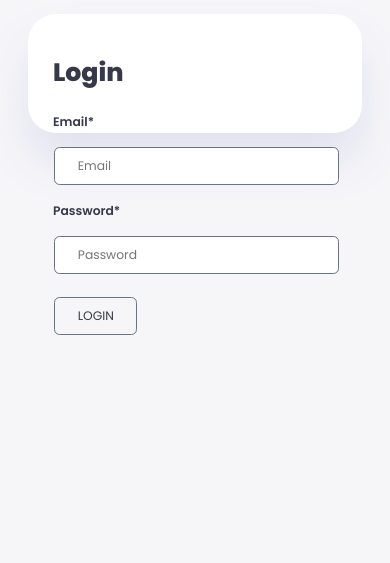
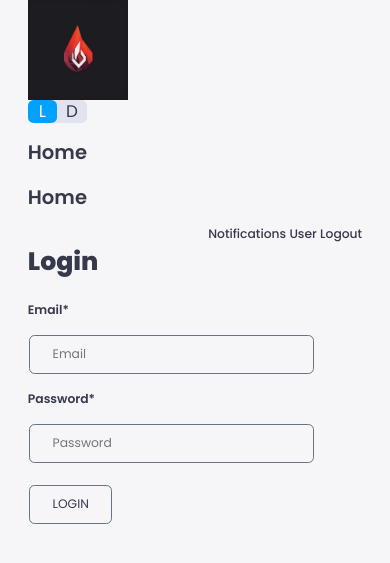
Before and after one commit to rodneygauna/emberstone, a Flask app: page /login in a window 390 px wide. Shown: the top 563 px of the page. Run offline with Flask 3, Linux system fonts and the light colour scheme; some libraries are stand-ins or nearby versions.

Commit message:
rethinking through the layout and design

```diff
--- a/src/static/css/custom.css
+++ b/src/static/css/custom.css
@@ -1,161 +1,6 @@
 /* Navigation - Sidebar */
-aside {
+.card {
     height: 100vh;
-}
-
-aside .toggle {
-    display: flex;
-    align-items: center;
-    justify-content: space-between;
-    margin-top: 1.4rem;
-}
-
-aside .toggle .logo {
-    display: flex;
-    gap: 0.5rem;
-}
-
-aside .toggle .logo img {
-    width: 2rem;
-    height: 2rem;
-}
-
-aside .toggle .close {
-    padding-right: 1rem;
-    display: none;
-}
-
-aside .sidebar {
-    display: flex;
-    flex-direction: column;
-    background-color: var(--color-white);
-    box-shadow: var(--box-shadow);
-    border-radius: 15px;
-    height: 88vh;
-    position: relative;
-    top: 1.5rem;
-    transition: all 0.3s ease;
-}
-
-aside .sidebar:hover {
-    box-shadow: none;
-}
-
-aside .sidebar a {
-    display: flex;
-    align-items: center;
-    color: var(--color-info-dark);
-    height: 3.7rem;
-    gap: 1rem;
-    position: relative;
-    margin-left: 2rem;
-    transition: all 0.3s ease;
-}
-
-aside .sidebar a span {
-    font-size: 1.6rem;
-    transition: all 0.3s ease;
-}
-
-aside .sidebar a:last-child {
-    position: absolute;
-    bottom: 2rem;
-    width: 100%;
-}
-
-aside .sidebar a.active {
-    width: 100%;
-    color: var(--color-primary);
-    background-color: var(--color-light);
-    margin-left: 0;
-}
-
-aside .sidebar a.active::before {
-    content: '';
-    width: 6px;
-    height: 18px;
-    background-color: var(--color-primary);
-}
-
-aside .sidebar a.active span {
-    color: var(--color-primary);
-    margin-left: calc(1rem - 3px);
-}
-
-aside .sidebar a:hover {
-    color: var(--color-primary);
-}
-
-aside .sidebar a:hover span {
-    margin-left: 0.6rem;
-}
-
-@media screen and (max-width: 1200px) {
-
-    aside .logo h2 {
-        display: none;
-    }
-
-    aside .sidebar h3 {
-        display: none;
-    }
-
-    aside .sidebar a {
-        width: 5.6rem;
-    }
-
-    aside .sidebar a:last-child {
-        position: relative;
-        margin-top: 1.8rem;
-    }
-}
-
-@media screen and (max-width: 768px) {
-
-    aside {
-        position: fixed;
-        background-color: var(--color-white);
-        width: 15rem;
-        z-index: 3;
-        box-shadow: 1rem 3rem 4rem var(--color-light);
-        height: 100vh;
-        left: -100%;
-        display: none;
-        animation: showMenu 0.4s ease forwards;
-    }
-
-    @keyframes showMenu {
-        to {
-            left: 0;
-        }
-    }
-
-    aside .logo {
-        margin-left: 1rem;
-    }
-
-    aside .logo h2 {
-        display: inline;
-    }
-
-    aside .sidebar h3 {
-        display: inline;
-    }
-
-    aside .sidebar a {
-        width: 100%;
-        height: 3.4rem;
-    }
-
-    aside .sidebar a:last-child {
-        position: absolute;
-        bottom: 5rem;
-    }
-
-    aside .toggle .close {
-        display: inline-block;
-        cursor: pointer;
-    }
 }
 
 /* Button Group */
--- a/src/static/css/zesty.css
+++ b/src/static/css/zesty.css
@@ -473,7 +473,7 @@ pre > code {
 /* Cards
 --------------------------- */
 .card {
-    background-color: var(--color-white);
+    background-color: var(--color-background);
     padding: var(--card-padding);
     border-radius: var(--card-border-radius);
     margin-top: 1rem;
@@ -592,7 +592,7 @@ input[type="tel"],
 textarea,
 select {
     padding: 0.8rem 1.6rem;
-    background-color: var(--color-white);
+    background-color: var(--color-background);
     border-radius: var(--border-radius-1);
     border: 1px solid var(--color-dark-variant);
     box-sizing: border-box;
--- a/src/templates/base.html
+++ b/src/templates/base.html
@@ -12,17 +12,18 @@
         {% include 'flash.html' %}
         <!-- Flash Banners - End -->
         <div class="row">
-          <div class="one-third column">
+          <div class="two columns">
             <!-- Navbar - Start -->
             {% include 'navigation.html' %}
             <!-- Navbar - End -->
           </div>
-          <div class="two-third column">
-            <div class="card">
-              <!-- Content - Start -->
-              {% block content %}{% endblock content %}
-              <!-- Content - End -->
-            </div>
+          <div class="ten columns">
+            <!-- Top Nav - Start -->
+            <div class="row">{% include 'topnav.html' %}</div>
+            <!-- Top Nav - End -->
+            <!-- Content - Start -->
+            {% block content %}{% endblock content %}
+            <!-- Content - End -->
           </div>
         </div>
       </main>
--- a/src/templates/navigation.html
+++ b/src/templates/navigation.html
@@ -1,19 +1,24 @@
 {% block navbar %}
 <aside>
+  <!-- Logo Menu - Start -->
   <!-- Logo - Start -->
-  <div class="toggle">
-    <div class="logo">
+  <div class="logo">
+    <a href="{{ url_for('core.index') }}">
       <img
         src="{{ url_for('static', filename='assets/logos/emberstone_logo_1024x1024.png') }}"
         alt="Emberstone Logo"
+        style="width: 30%"
       />
-      <h2>Emberstone</h2>
-    </div>
-    <div class="close" id="close-btn">
-      <span>&times;</span>
-    </div>
+    </a>
   </div>
   <!-- Logo - End -->
+  <!-- Dark/Light Mode Toggle - Start -->
+  <div class="dark-mode">
+    <span class="active"> L </span>
+    <span class=""> D </span>
+  </div>
+  <!-- Dark/Light Mode Toggle - End -->
+  <!-- Logo Menu - End -->
   <!-- Navbar - Start -->
   <div class="sidebar">
     <a href="#"><h3>Home</h3></a>
--- /dev/null
+++ b/src/templates/topnav.html
@@ -0,0 +1,5 @@
+<div class="pull-right">
+  <a href="#">Notifications</a>
+  <a href="#">User</a>
+  <a href="#">Logout</a>
+</div>
--- a/src/templates/users/login.html
+++ b/src/templates/users/login.html
@@ -2,14 +2,8 @@
 <h1>Login</h1>
 <form method="post">
   {{ form.hidden_tag() }}
-  <div class="row">
-    <div class="u-full-width">
-      {{ form.email.label }} {{ form.email() }} {{ form.password.label }} {{
-      form.password() }}
-    </div>
-  </div>
-  <div class="row">
-    <div>{{ form.submit }}</div>
-  </div>
+  <div class="row">{{ form.email.label }} {{ form.email }}</div>
+  <div class="row">{{ form.password.label }} {{ form.password }}</div>
+  <div class="row">{{ form.submit }}</div>
 </form>
 {% endblock content %}
```
